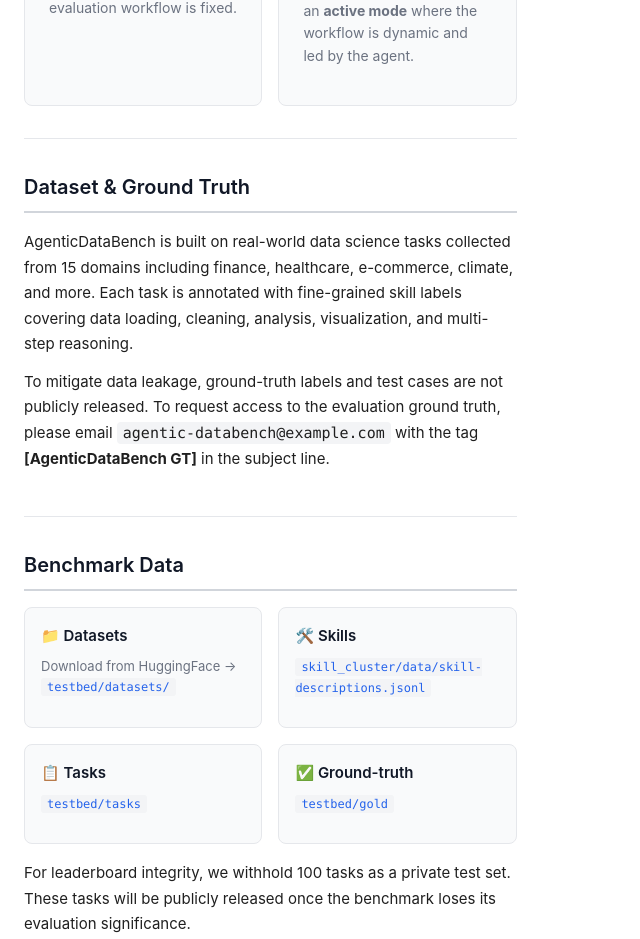
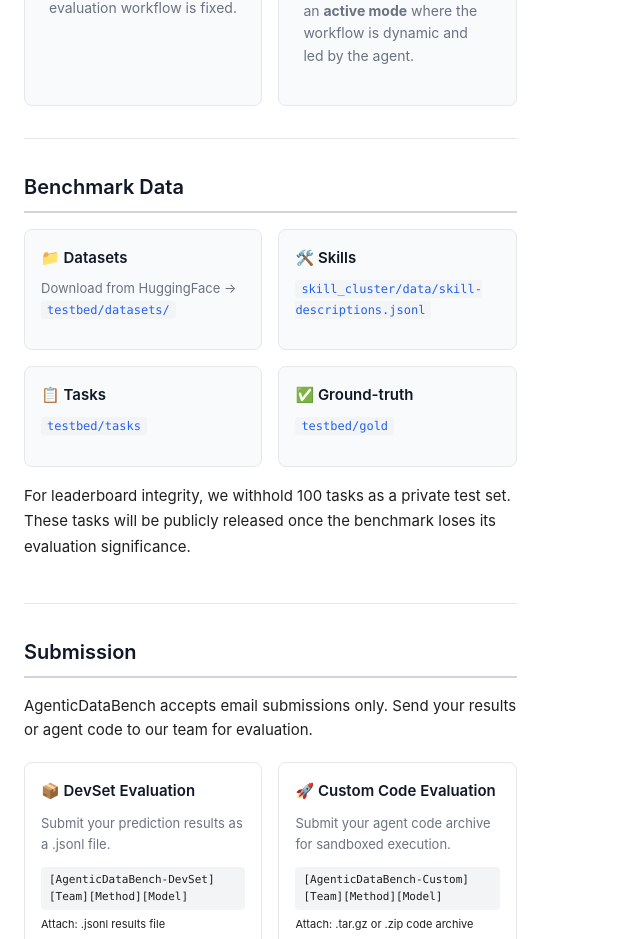
Before and after one commit to AgenticDataBench/AgenticDataBench.github.io, a Vue app: page /#/ in a window 1280 px wide. Shown: the part 820-1759 px from the top of the page, without its empty margins (0-640 px from the left). Built offline with nearby package versions, Linux system fonts and the light colour scheme.

Commit message:
chore: hide Dataset & Ground Truth section
Co-Authored-By: Claude Opus 4.7 <noreply@anthropic.com>

```diff
--- a/src/views/Home.vue
+++ b/src/views/Home.vue
@@ -92,7 +92,7 @@
       </section>
 
       <!-- Dataset Info -->
-      <section class="section dataset-section">
+      <section v-if="false" class="section dataset-section">
         <h2 class="section-heading">Dataset &amp; Ground Truth</h2>
         <p class="section-body">
           AgenticDataBench is built on real-world data science tasks collected from 15 domains including finance, healthcare, e-commerce, climate, and more.
```
